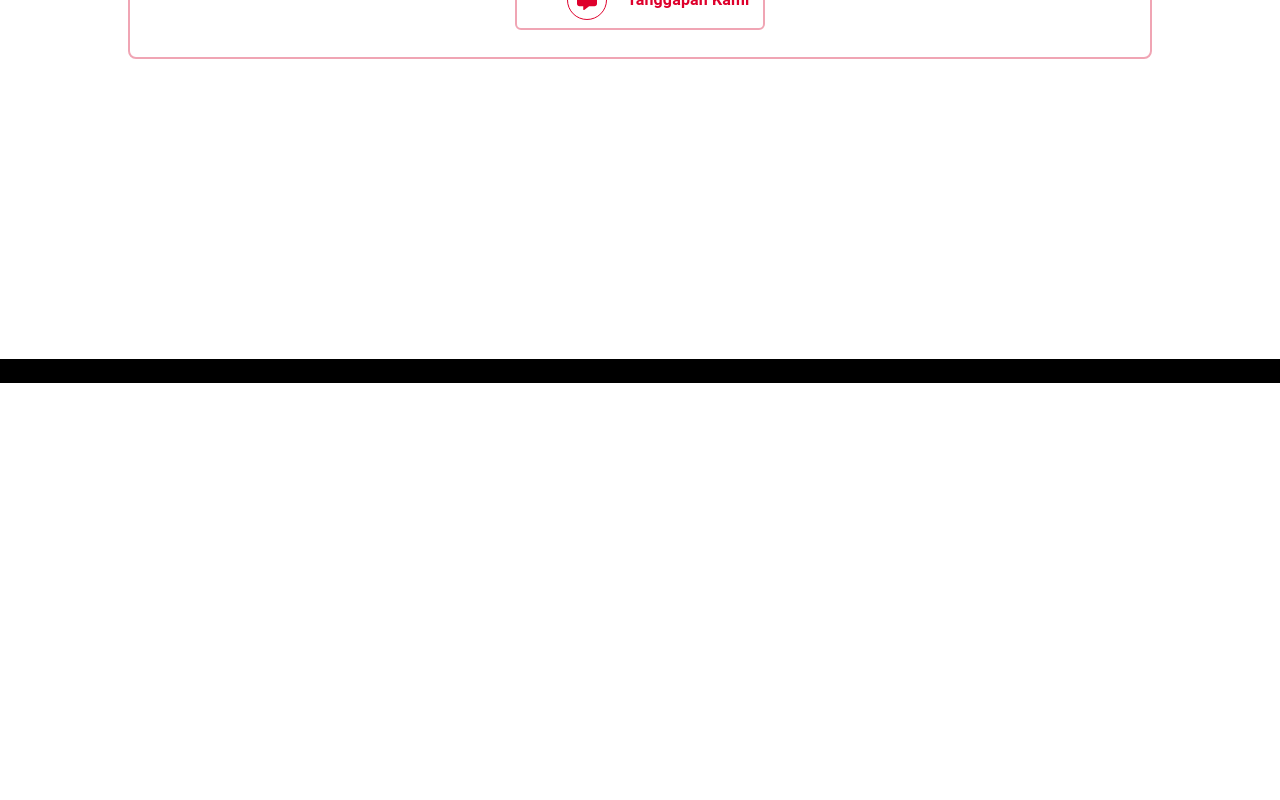
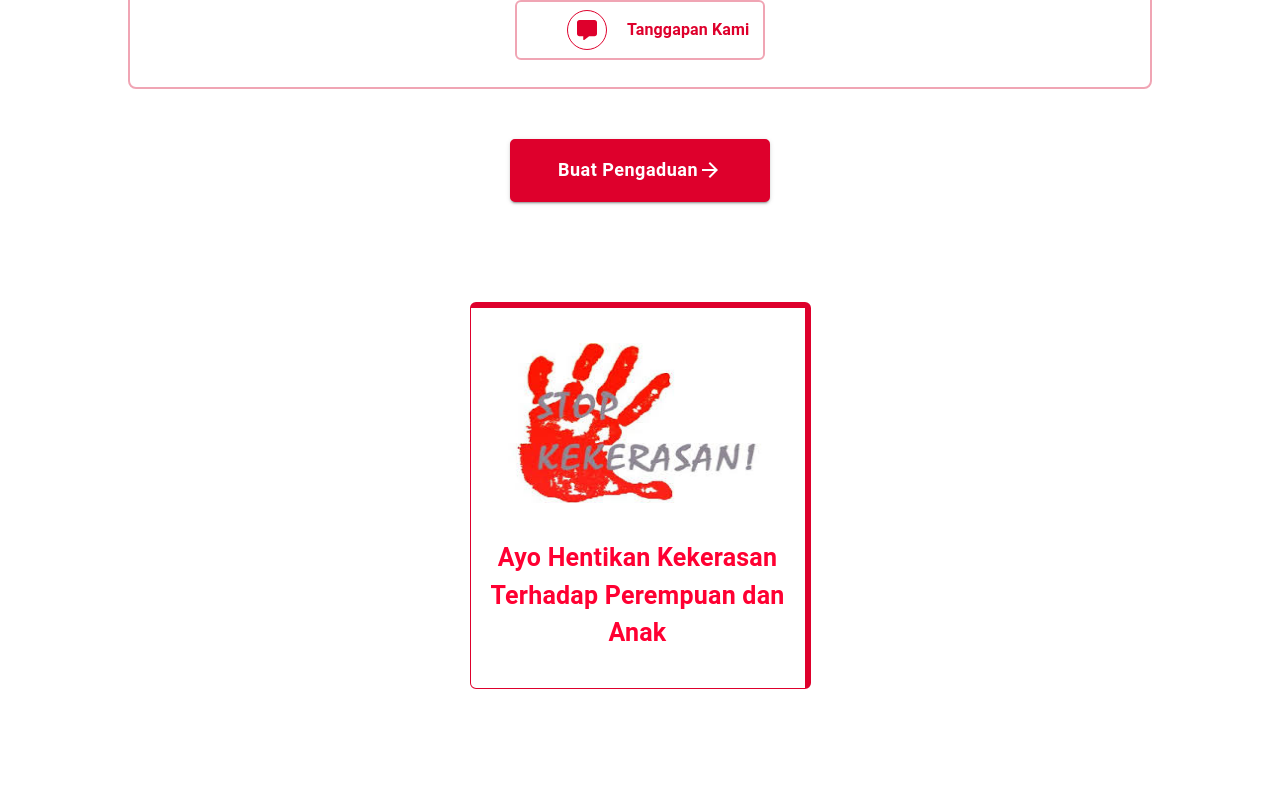
Before and after one commit to RioAldie/Kid-Forum, a React (Create React App) app: page / in a window 1280 px wide. Shown: the part 1000-1800 px from the top of the page. Before the commit the page ends 1383 px from the top, so only its background shows below. Built offline with nearby package versions, Linux system fonts and the light colour scheme; the HTML template or start-up script is replaced by a standard one.

Commit message:
make a sticker

```diff
--- /dev/null
+++ b/src/components/ButtonGoRed.jsx
@@ -0,0 +1,31 @@
+import { Button } from '@mui/material';
+import React from 'react';
+import ArrowForwardIcon from '@mui/icons-material/ArrowForward';
+
+const ButtonGoRed = () => {
+  return (
+    <Button
+      variant="contained"
+      sx={{
+        bgcolor: '#DE002C',
+        color: '#fff',
+        display: 'flex',
+        flexDirection: 'row',
+        borderRadius: '5px',
+        width: '260px',
+        height: '63px',
+        fontSize: '18px',
+        fontWeight: '600',
+        border: 'solid #DE002C 5px',
+        textTransform: 'none',
+        marginTop: '20px',
+        ' &:hover': {
+          color: '#fff',
+        },
+      }}>
+      Buat Pengaduan <ArrowForwardIcon />
+    </Button>
+  );
+};
+
+export default ButtonGoRed;
--- a/src/components/Feature.jsx
+++ b/src/components/Feature.jsx
@@ -2,6 +2,7 @@ import { Box, Typography } from '@mui/material';
 import FamilyRestroomIcon from '@mui/icons-material/FamilyRestroom';
 import CardFeature from './CardFeature';
 import datasFeature from '../services/features';
+import ButtonGoRed from './ButtonGoRed';
 
 const Feature = () => {
   return (
@@ -12,6 +13,7 @@ const Feature = () => {
         flexDirection: 'column',
         alignItems: 'center',
         marginTop: '100px',
+        gap: '30px',
       }}>
       <Typography
         sx={{
@@ -44,6 +46,7 @@ const Feature = () => {
           return <CardFeature name={data.name} icon={data.icon} />;
         })}
       </Box>
+      <ButtonGoRed />
     </Box>
   );
 };
--- a/src/components/Hero.jsx
+++ b/src/components/Hero.jsx
@@ -15,7 +15,7 @@ const Hero = () => {
         width: '100%',
         borderBottom: '20px #F0A5B4 solid',
         borderBottomRightRadius: '80px',
-        gap: '20px',
+        gap: '30px',
       }}>
       <Typography
         sx={{
--- /dev/null
+++ b/src/components/Sticker.jsx
@@ -0,0 +1,41 @@
+import { Box, Typography } from '@mui/material';
+import React from 'react';
+
+const Sticker = () => {
+  return (
+    <Box
+      sx={{
+        width: '341px',
+        height: '387px',
+        display: 'flex',
+        flexDirection: 'column',
+        alignItems: 'center',
+        justifyContent: 'space-evenly',
+        marginTop: '100px',
+        borderRadius: '6px',
+        borderTop: '6px solid #DE002C',
+        borderRight: '6px solid #DE002C',
+        borderLeft: '1px solid #DE002C',
+        borderBottom: '1px solid #DE002C',
+      }}>
+      <img
+        src="/images/STOP_KEKERASAN.jpg"
+        width={260}
+        height={160}
+        alt="stop kekerasan"
+      />
+      <Typography
+        sx={{
+          color: '#FF0032',
+          fontSize: '25px',
+          fontWeight: '600',
+          lineHeight: '37.5px',
+          textAlign: 'center',
+        }}>
+        Ayo Hentikan Kekerasan Terhadap Perempuan dan Anak
+      </Typography>
+    </Box>
+  );
+};
+
+export default Sticker;
--- a/src/pages/home.js
+++ b/src/pages/home.js
@@ -3,6 +3,7 @@ import React from 'react';
 import Feature from '../components/Feature';
 import Footer from '../components/Footer';
 import Hero from '../components/Hero';
+import Sticker from '../components/Sticker';
 import ResponsiveAppBar from '../layout/Navbar';
 
 const Home = () => {
@@ -20,6 +21,7 @@ const Home = () => {
         }}>
         <Hero />
         <Feature />
+        <Sticker />
       </Box>
       <Footer />
     </>
```
